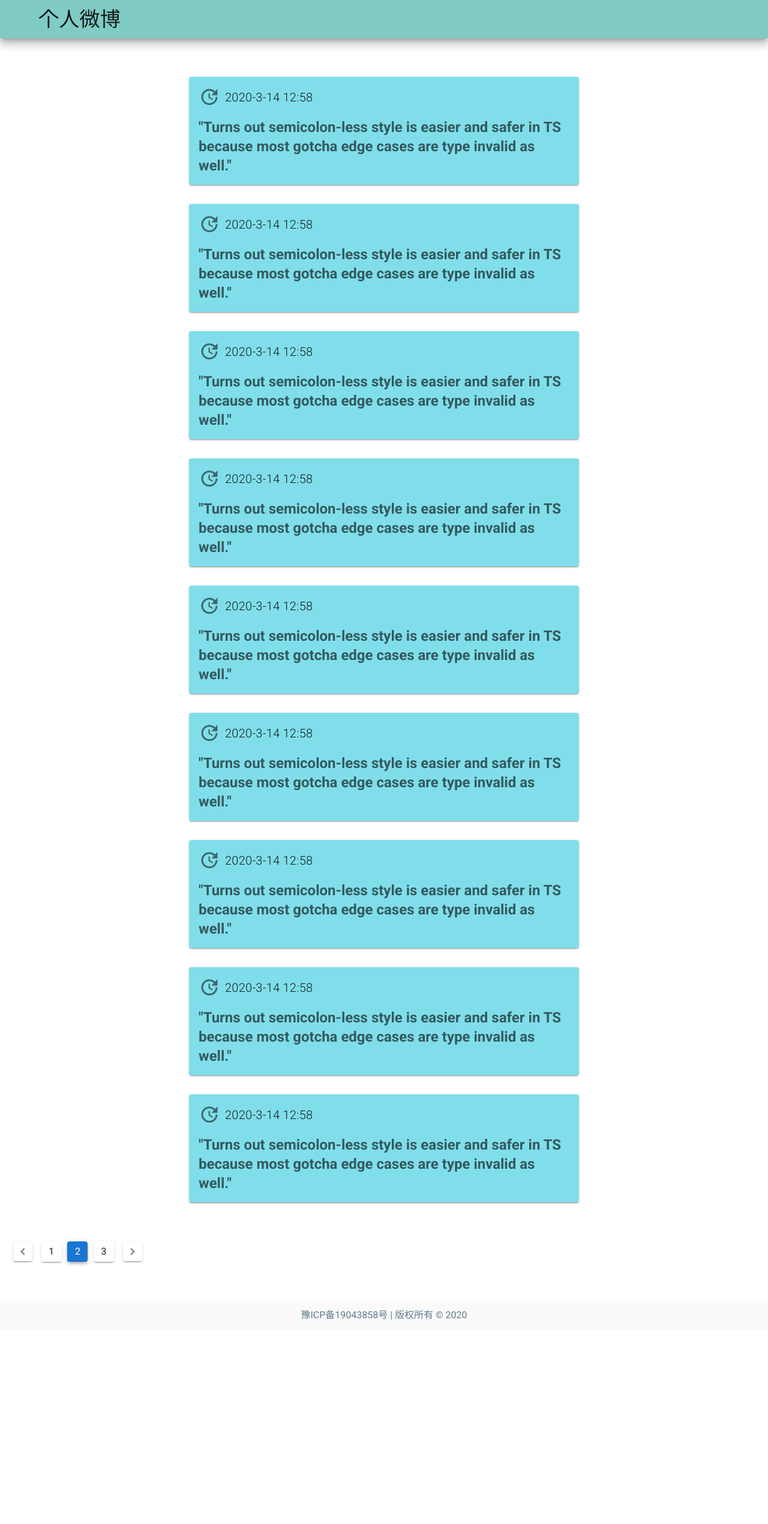
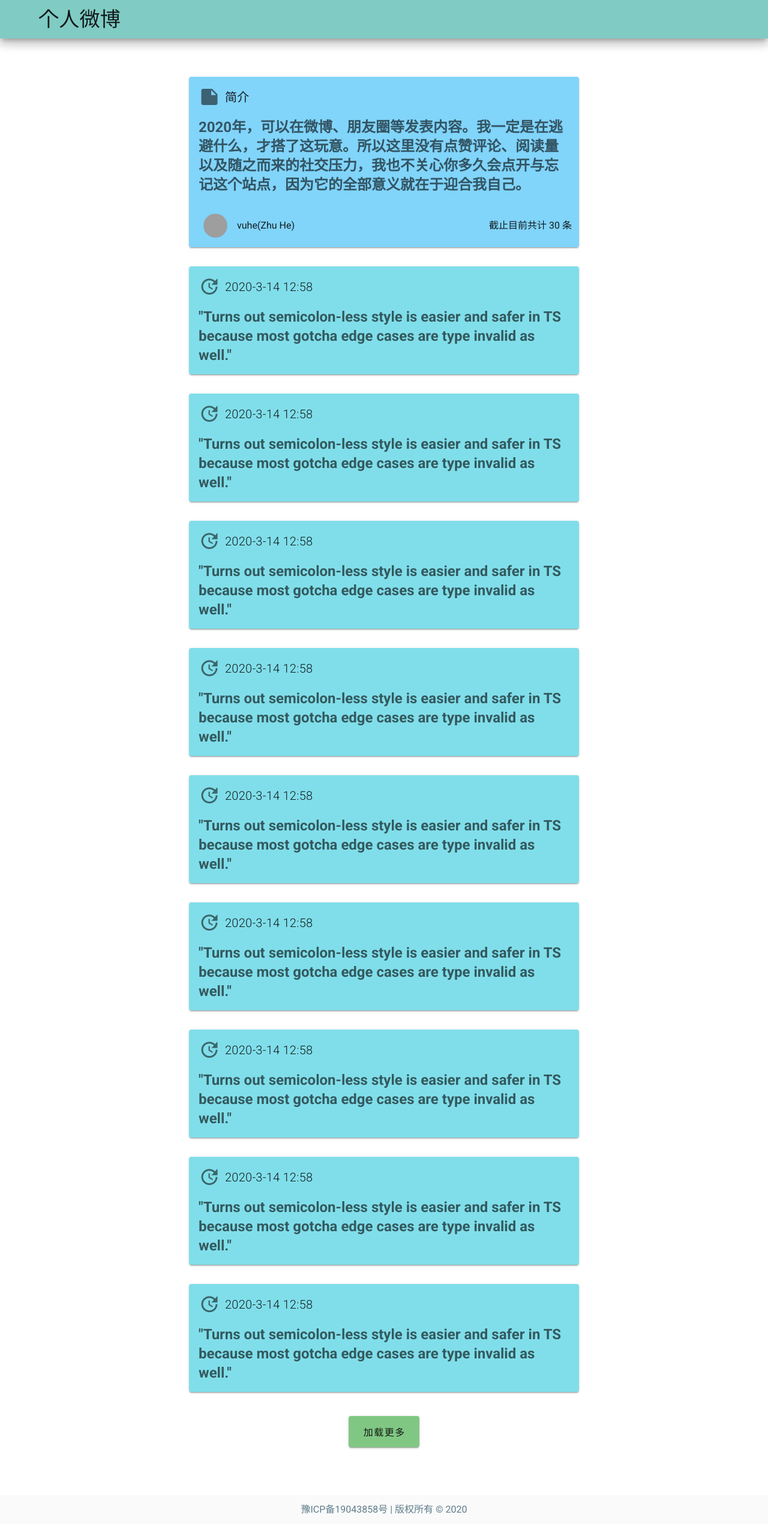
Before and after one commit to vuhe/MyWeibo, a Vue app in the folder front/: page / in a window 1280 px wide. Shown: the whole page at 60% size. Before the commit the page ends 2216 px from the top, so only its background shows below. Built offline with nearby package versions, Linux system fonts and the light colour scheme; grey boxes are pictures that could not be loaded.

Commit message:
update: 调整前端UI

```diff
--- a/front/src/components/content/MainContent.vue
+++ b/front/src/components/content/MainContent.vue
@@ -4,6 +4,49 @@
       class="fill-height"
       fluid
     >
+      <v-row v-if="page === 1" class="ml-5 mr-5 mb-5">
+        <v-card
+          class="mx-auto"
+          color="light-blue lighten-3"
+          max-width="650"
+        >
+          <v-card-title>
+            <v-icon
+              large
+              left
+            >
+              mdi-note
+            </v-icon>
+            <span class="title font-weight-light">简介</span>
+          </v-card-title>
+
+          <v-card-text class="headline font-weight-bold">
+            2020年，可以在微博、朋友圈等发表内容。我一定是在逃避什么，才搭了这玩意。所以这里没有点赞评论、阅读量以及随之而来的社交压力，我也不关心你多久会点开与忘记这个站点，因为它的全部意义就在于迎合我自己。
+          </v-card-text>
+          <v-card-actions>
+            <v-list-item class="grow">
+              <v-list-item-avatar>
+                <v-img
+                  class="elevation-6"
+                  src="https://oss.zhuhe.site/weibo/icon.png"
+                ></v-img>
+              </v-list-item-avatar>
+
+              <v-list-item-content>
+                <v-list-item-title>vuhe(Zhu He)</v-list-item-title>
+              </v-list-item-content>
+
+              <v-row
+                align="center"
+                justify="end"
+              >
+                <span class="subheading">截止目前共计 30 条</span>
+              </v-row>
+            </v-list-item>
+          </v-card-actions>
+        </v-card>
+      </v-row>
+
       <v-row v-for="n in 9"
              :key="n"
              class="ml-5 mr-5 mb-5">
@@ -28,16 +71,14 @@
         </v-card>
       </v-row>
 
-      <v-pagination
-        v-if="pageLength > 1"
-        class="mt-10"
-        v-model="page"
-        :length="pageLength"
-        next-icon=mdi-chevron-right
-        prev-icon=mdi-chevron-left
-        page=1
-        total-visible=6
-      ></v-pagination>
+      <v-row
+        class="ma-5"
+        max-width="650"
+        align="center"
+        justify="center"
+      >
+        <v-btn x-large color="green lighten-2">加载更多</v-btn>
+      </v-row>
     </v-container>
   </v-content>
 </template>
@@ -47,7 +88,7 @@ export default {
   name: 'MainContent',
   data () {
     return {
-      page: 2,
+      page: 1,
       pageLength: 3,
       time: '2020-3-14 12:58',
       text: '"Turns out semicolon-less style is easier and safer in TS because most gotcha edge cases are type invalid as\nwell."'
```
